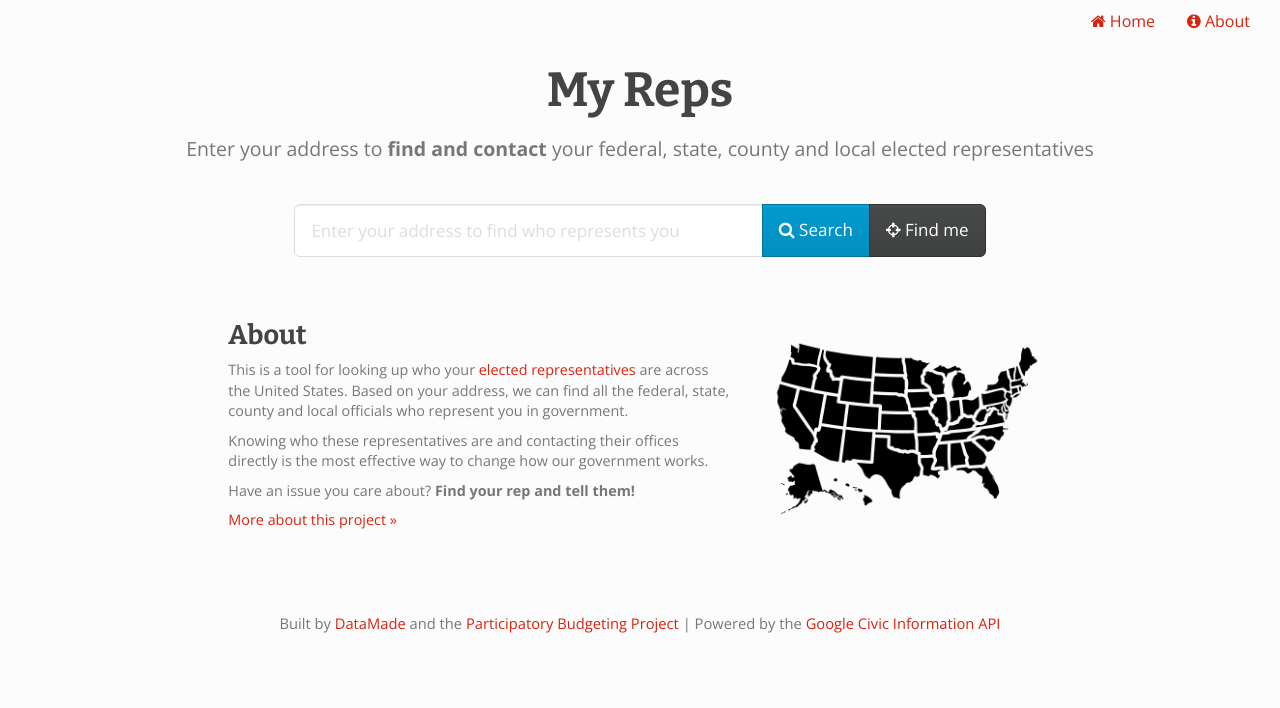
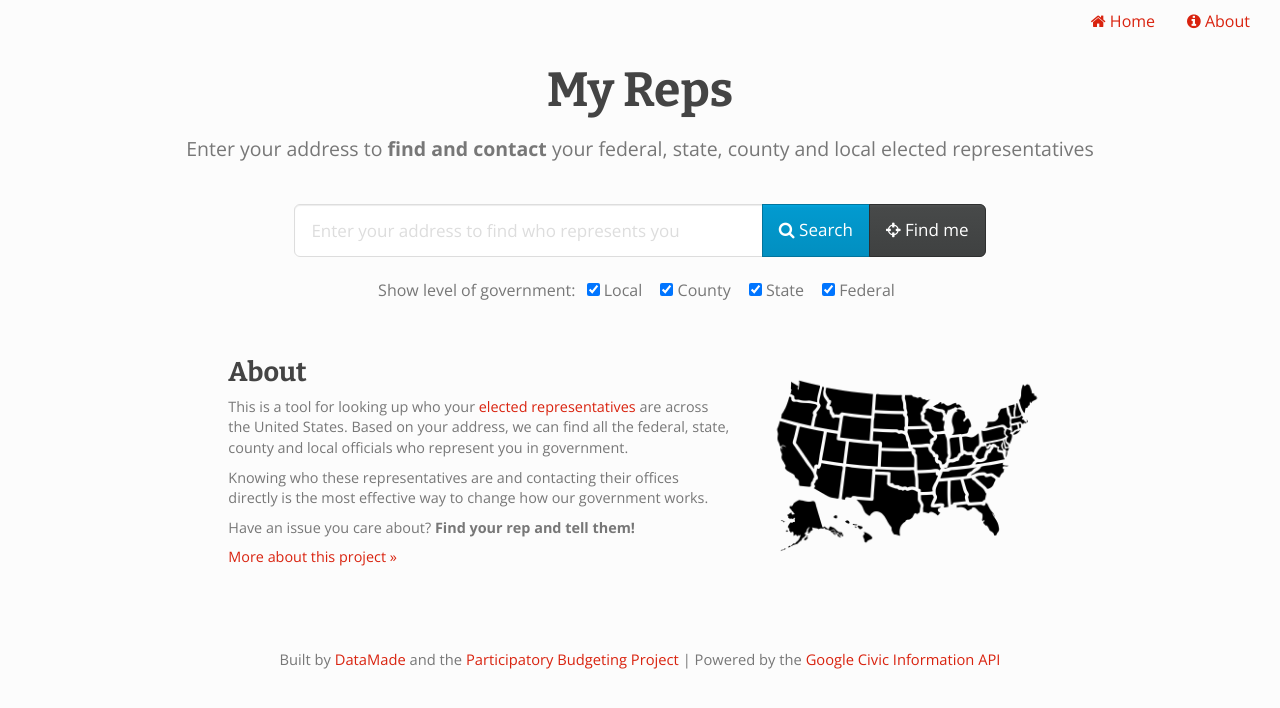
Before and after one commit to datamade/my-reps, a Jekyll site: the page built from index.html, in a window 1280 px wide. Shown: the top 708 px of the page. Built offline with Jekyll 4.4.1, drawn with Linux system fonts in a browser that asks for light colours; nearby versions of some CDN libraries.

Commit message:
added checkboxes for levels of government, filtering search based on checks

```diff
--- a/css/custom.css
+++ b/css/custom.css
@@ -68,3 +68,12 @@ h1 a, h1 a:hover {
 #contactModal {
     font-size: 0.9em;
 }
+
+.filter_level label {
+    padding-left: 7px;
+    padding-right: 7px;
+}
+
+#results-nav span {
+    padding-right: 20px;
+}
--- a/index.html
+++ b/index.html
@@ -13,7 +13,23 @@ layout: default
                 <button class="btn btn-default" type="submit" id="find-me"><i class='fa fa-crosshairs'></i> <span class='hidden-xs hidden-sm'>Find me</span> </button>
             </span>
         </div>
-
+        <div class='col-sm-8 col-sm-offset-2 filter_level'>
+            <br /><p class='text-center'>
+                Show level of government:
+                <label>
+                    <input type="checkbox" id="show_local_results" value="Local"> Local
+                </label>
+                <label>
+                    <input type="checkbox" id="show_county_results" value="County"> County
+                </label>
+                <label>
+                    <input type="checkbox" id="show_state_results" value="State"> State
+                </label>
+                <label>
+                    <input type="checkbox" id="show_federal_results" value="Federal"> Federal
+                </label>
+            </p>
+        </div>
         <br />
     </div>
 </div>
@@ -35,19 +51,15 @@ layout: default
                 Levels of government<br />
                   <span id='local-nav' style='display: none;'>
                     <a id="local-name-nav" href="#local-name"></a>
-                    &nbsp;
                   </span>
                   <span id='county-nav' style='display: none;'>
-                    &nbsp;
                     <a id="county-name-nav" href="#county-name"></a>
-                    <i class='fa fa-long-arrow-right'></i>
                   </span>
                   <span id='state-nav' style='display: none;'>
                     <a id="state-name-nav" href="#state-name"></a>
-                    <i class='fa fa-long-arrow-right'></i>
                   </span>
                   <span id='fed-nav'>
-                    <a href="#federal-name">Federal</a></li>
+                    <a id="federal-name-nav" href="#federal-name">Federal</a></li>
                   </span>
 
                 </ul>
@@ -311,6 +323,20 @@ layout: default
         addressSearch();
       });
 
+      var results_level = $.address.parameter('results_level');
+      if (results_level == undefined)
+        results_level = ['local', 'county', 'state', 'federal'];
+
+      // set levels of government checkboxes
+      if ($.inArray("local", results_level) >= 0)
+        $('#show_local_results').prop('checked', true);
+      if ($.inArray("county", results_level) >= 0)
+        $('#show_county_results').prop('checked', true);
+      if ($.inArray("state", results_level) >= 0)
+        $('#show_state_results').prop('checked', true);
+      if ($.inArray("federal", results_level) >= 0)
+        $('#show_federal_results').prop('checked', true);
+
       $("#results-nav a").click(function(e) {
         e.preventDefault();
         var scroll_to = $($("#" + e.target.id).attr('href'));
--- a/js/lookup_tool.js
+++ b/js/lookup_tool.js
@@ -1,10 +1,3 @@
-// configuration for showing representatives at different levels of government
-
-var show_federal = true; //change this to false to hide federal results
-var show_state   = true;
-var show_county  = true;
-var show_local   = true;
-
 var geocoder = new google.maps.Geocoder;
 var INFO_API = 'https://www.googleapis.com/civicinfo/v2/representatives';
 
@@ -40,6 +33,38 @@ var all_people = {};
 var pseudo_id = 1;
 
 function addressSearch() {
+
+    // configuration for showing representatives at different levels of government
+
+    var show_local   = false;
+    var show_county  = false;
+    var show_state   = false;
+    var show_federal = false;
+
+    $.address.parameter('results_level', '');
+    // set levels from checkboxes
+    if ($('#show_local_results').is(':checked')) {
+        show_local = true;
+        $.address.parameter('results_level', 'local', true);
+    }
+    if ($('#show_county_results').is(':checked')) {
+        show_county = true;
+        $.address.parameter('results_level', 'county', true);
+    }
+    if ($('#show_state_results').is(':checked')) {
+        show_state = true;
+        $.address.parameter('results_level', 'state', true);
+    }
+    if ($('#show_federal_results').is(':checked')) {
+        show_federal = true;
+        $.address.parameter('results_level', 'federal', true);
+    }
+
+    // console.log('doin search')
+    // console.log('local: ' + show_local)
+    // console.log('county: ' + show_county)
+    // console.log('state: ' + show_state)
+    // console.log('federal: ' + show_federal)
     var address = $('#address').val();
     $.address.parameter('address', encodeURIComponent(address));
 
@@ -150,6 +175,8 @@ function addressSearch() {
             var template = new EJS({'text': $('#tableGuts').html()});
 
             if (show_federal) {
+                $('#federal-container').show();
+                $('#fed-nav').show();
                 $('#federal-results tbody').append(template.render({people: federal_people}));
             } else {
                 $('#federal-container').hide()
@@ -157,6 +184,8 @@ function addressSearch() {
             }
 
             if (show_state) {
+                $('#state-container').show();
+                $('#state-nav').show();
                 if (state_people.length == 0)
                     $('#state-container').hide();
                 $('#state-results tbody').append(template.render({people: state_people}));
```
